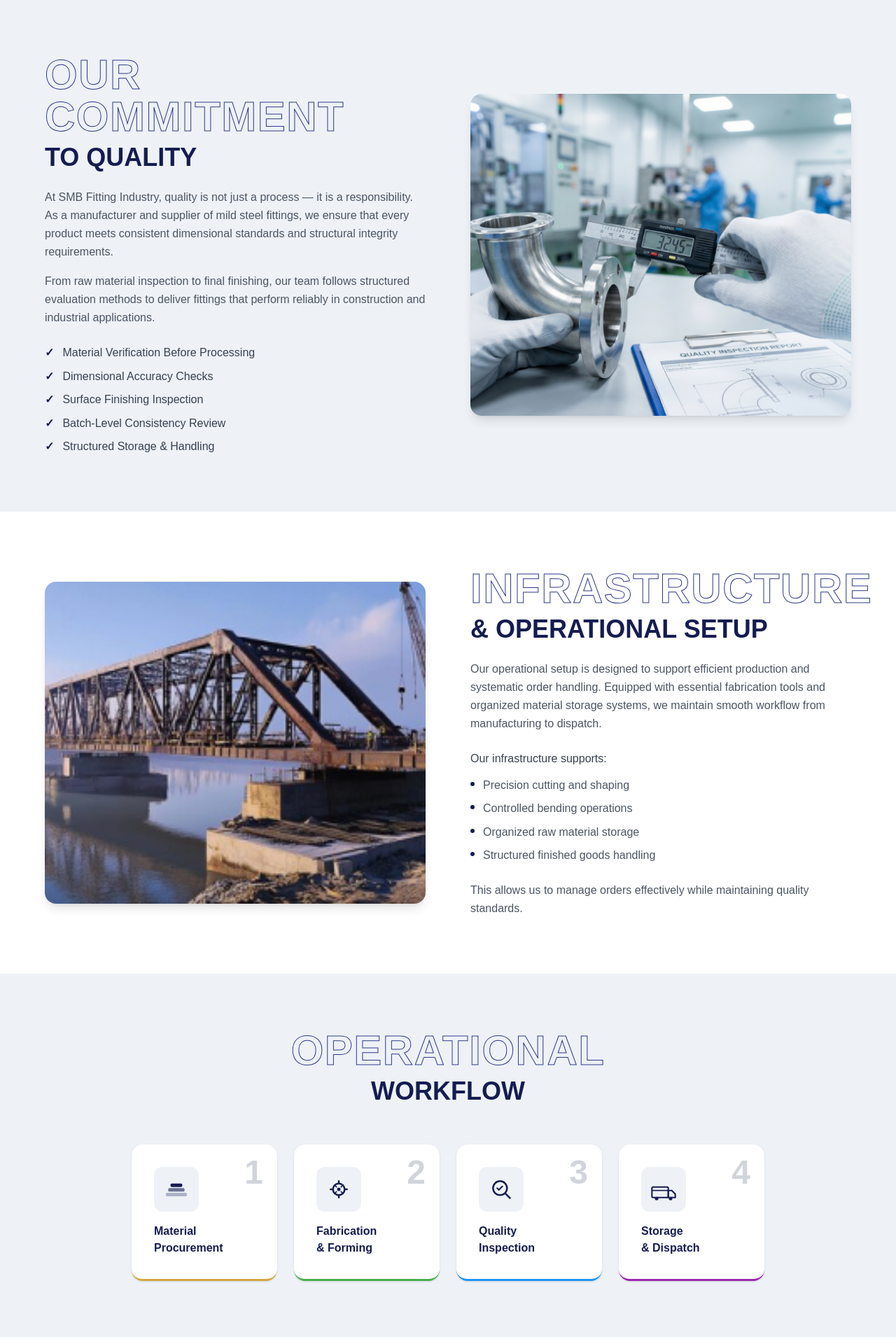
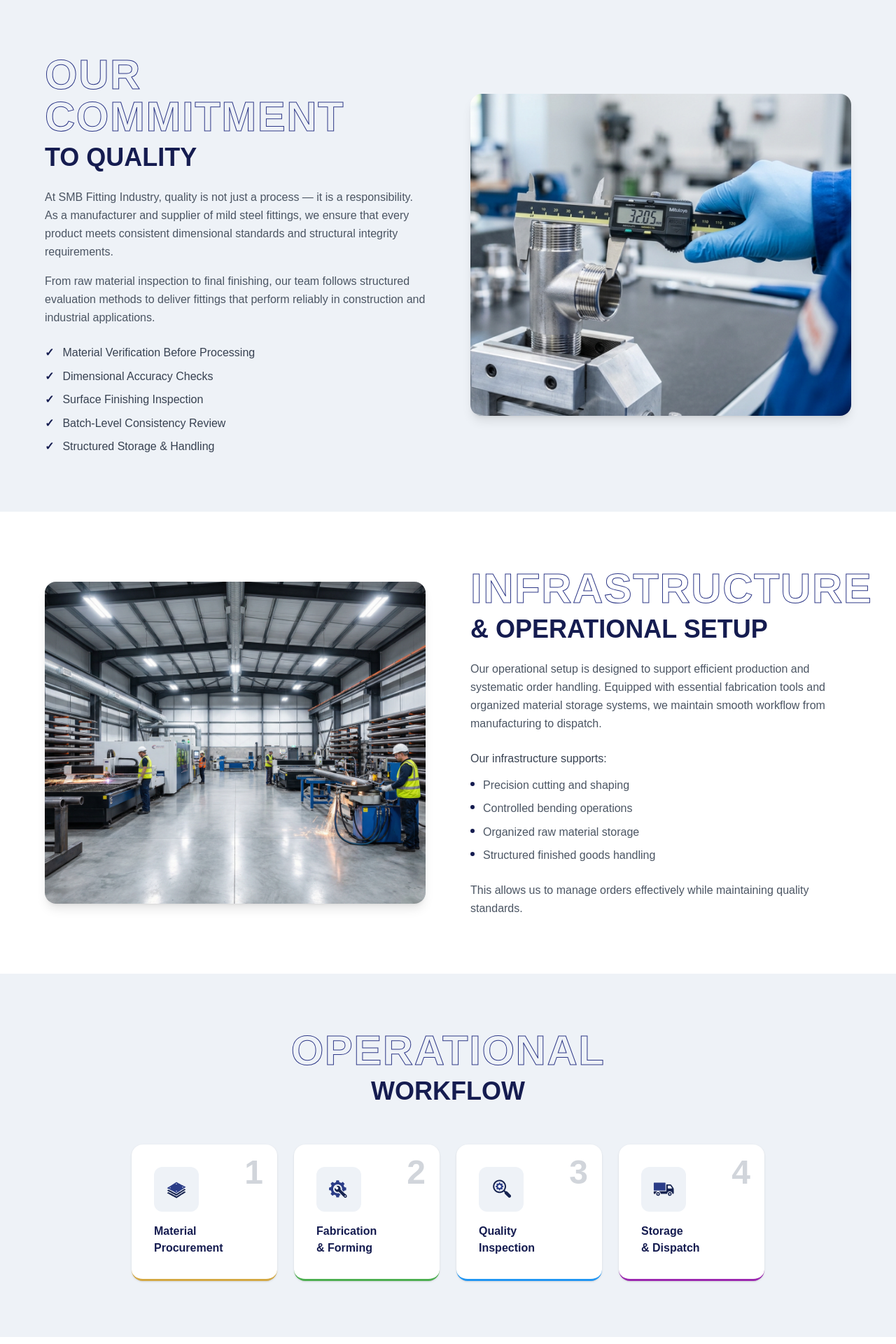
Before and after one commit to Mohammed-Burhani/smb-website, a Next.js app: page /quality-infrastructure in a window 1280 px wide. Shown: the part 600-2520 px from the top of the page at 70% size. Built offline with nearby package versions, Linux system fonts and the light colour scheme.

Commit message:
Integrated images for quality page

```diff
--- a/app/components/InfrastructureSetupSection.tsx
+++ b/app/components/InfrastructureSetupSection.tsx
@@ -16,7 +16,7 @@ export default function InfrastructureSetupSection() {
         <div className="grid lg:grid-cols-2 gap-16 items-center">
           {/* Left - Image */}
           <div className="relative h-[460px] w-full rounded-2xl overflow-hidden shadow-lg">
-            <Image src="/home/infrastructure.png" alt="Manufacturing facility" fill className="object-cover" />
+            <Image src="/quality/infrastructure.png" alt="Manufacturing facility" fill className="object-cover" />
           </div>
 
           {/* Right - Content */}
--- a/app/components/OperationalWorkflowSection.tsx
+++ b/app/components/OperationalWorkflowSection.tsx
@@ -1,3 +1,4 @@
+import Image from "next/image";
 import SectionTitle from "./SectionTitle";
 
 const steps = [
@@ -5,52 +6,25 @@ const steps = [
     number: "1",
     label: "Material\nProcurement",
     borderColor: "#D4A843",
-    icon: (
-      <svg viewBox="0 0 48 48" fill="none" className="w-10 h-10" style={{ color: '#151C50' }}>
-        <rect x="6" y="30" width="36" height="6" rx="2" fill="currentColor" opacity="0.3"/>
-        <rect x="10" y="22" width="28" height="6" rx="2" fill="currentColor" opacity="0.6"/>
-        <rect x="14" y="14" width="20" height="6" rx="2" fill="currentColor"/>
-      </svg>
-    ),
+    icon: "/quality/procurement.svg",
   },
   {
     number: "2",
     label: "Fabrication\n& Forming",
     borderColor: "#4CAF50",
-    icon: (
-      <svg viewBox="0 0 48 48" fill="none" className="w-10 h-10" style={{ color: '#151C50' }}>
-        <circle cx="24" cy="24" r="10" stroke="currentColor" strokeWidth="3"/>
-        <path d="M24 14v-4M24 38v-4M14 24h-4M38 24h-4" stroke="currentColor" strokeWidth="3" strokeLinecap="round"/>
-        <path d="M20 20l-3-3M31 31l-3-3M28 20l3-3M17 31l3-3" stroke="currentColor" strokeWidth="2" strokeLinecap="round"/>
-        <circle cx="24" cy="24" r="3" fill="currentColor"/>
-      </svg>
-    ),
+    icon: "/quality/fabcrication.svg",
   },
   {
     number: "3",
     label: "Quality\nInspection",
     borderColor: "#2196F3",
-    icon: (
-      <svg viewBox="0 0 48 48" fill="none" className="w-10 h-10" style={{ color: '#151C50' }}>
-        <circle cx="22" cy="22" r="12" stroke="currentColor" strokeWidth="3"/>
-        <path d="M31 31l8 8" stroke="currentColor" strokeWidth="3" strokeLinecap="round"/>
-        <path d="M17 22l3 3 6-6" stroke="currentColor" strokeWidth="2.5" strokeLinecap="round" strokeLinejoin="round"/>
-      </svg>
-    ),
+    icon: "/quality/inspection.svg",
   },
   {
     number: "4",
     label: "Storage\n& Dispatch",
     borderColor: "#9C27B0",
-    icon: (
-      <svg viewBox="0 0 48 48" fill="none" className="w-10 h-10" style={{ color: '#151C50' }}>
-        <rect x="4" y="20" width="28" height="18" rx="2" stroke="currentColor" strokeWidth="2.5"/>
-        <path d="M32 26h6l6 6v6h-12V26z" stroke="currentColor" strokeWidth="2.5" strokeLinejoin="round"/>
-        <circle cx="12" cy="40" r="3" fill="currentColor"/>
-        <circle cx="36" cy="40" r="3" fill="currentColor"/>
-        <path d="M4 26h28" stroke="currentColor" strokeWidth="2"/>
-      </svg>
-    ),
+    icon: "/quality/dispatch.svg",
   },
 ];
 
@@ -74,7 +48,7 @@ export default function OperationalWorkflowSection() {
                 className="w-16 h-16 rounded-xl flex items-center justify-center"
                 style={{ backgroundColor: '#EEF2F7' }}
               >
-                {step.icon}
+                <Image src={step.icon} alt={step.label.replace('\n', ' ')} width={40} height={40} />
               </div>
 
               {/* Step number - large, top right */}
--- a/app/components/PageBanner.tsx
+++ b/app/components/PageBanner.tsx
@@ -19,7 +19,7 @@ export default function PageBanner({ image, outlinedText, solidText, subtitle }:
           className="object-cover"
           priority
         />
-        <div className="absolute inset-0 bg-black/50" />
+        <div className="absolute inset-0 bg-black/70" />
       </div>
 
       <div className="relative h-full flex items-center justify-center px-8">
--- a/app/components/QualityCommitmentSection.tsx
+++ b/app/components/QualityCommitmentSection.tsx
@@ -43,7 +43,7 @@ export default function QualityCommitmentSection() {
 
           {/* Right - Image */}
           <div className="relative h-[460px] w-full rounded-2xl overflow-hidden shadow-lg">
-            <Image src="/home/commitment.png" alt="Quality inspection" fill className="object-cover" />
+            <Image src="/quality/commitment.png" alt="Quality inspection" fill className="object-cover" />
           </div>
         </div>
       </div>
--- a/app/components/SafeHandlingSection.tsx
+++ b/app/components/SafeHandlingSection.tsx
@@ -39,7 +39,7 @@ export default function SafeHandlingSection() {
 
           {/* Right - Image */}
           <div className="relative h-[460px] w-full rounded-2xl overflow-hidden shadow-lg">
-            <Image src="/home/infrastructure.png" alt="Structured storage facility" fill className="object-cover" />
+            <Image src="/quality/safe-handling.png" alt="Structured storage facility" fill className="object-cover" />
           </div>
         </div>
       </div>
--- a/app/quality-infrastructure/page.tsx
+++ b/app/quality-infrastructure/page.tsx
@@ -12,7 +12,7 @@ export default function QualityInfrastructurePage() {
     <div className="min-h-screen">
       <Navbar />
       <PageBanner
-        image="/home/commitment.png"
+        image="/quality/banner.png"
         outlinedText="QUALITY"
         solidText="& INFRASTRUCTURE"
         subtitle="Engineered for Precision. Built for Reliability."
```
